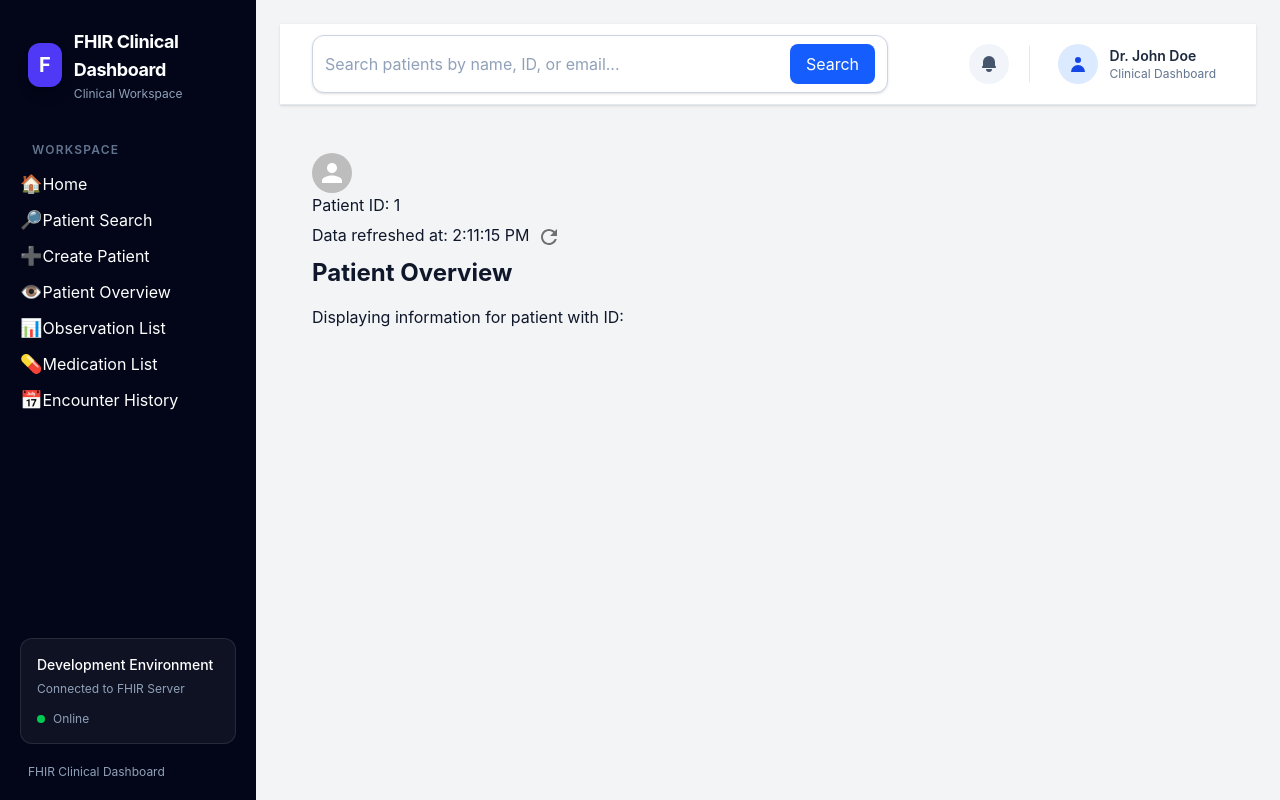
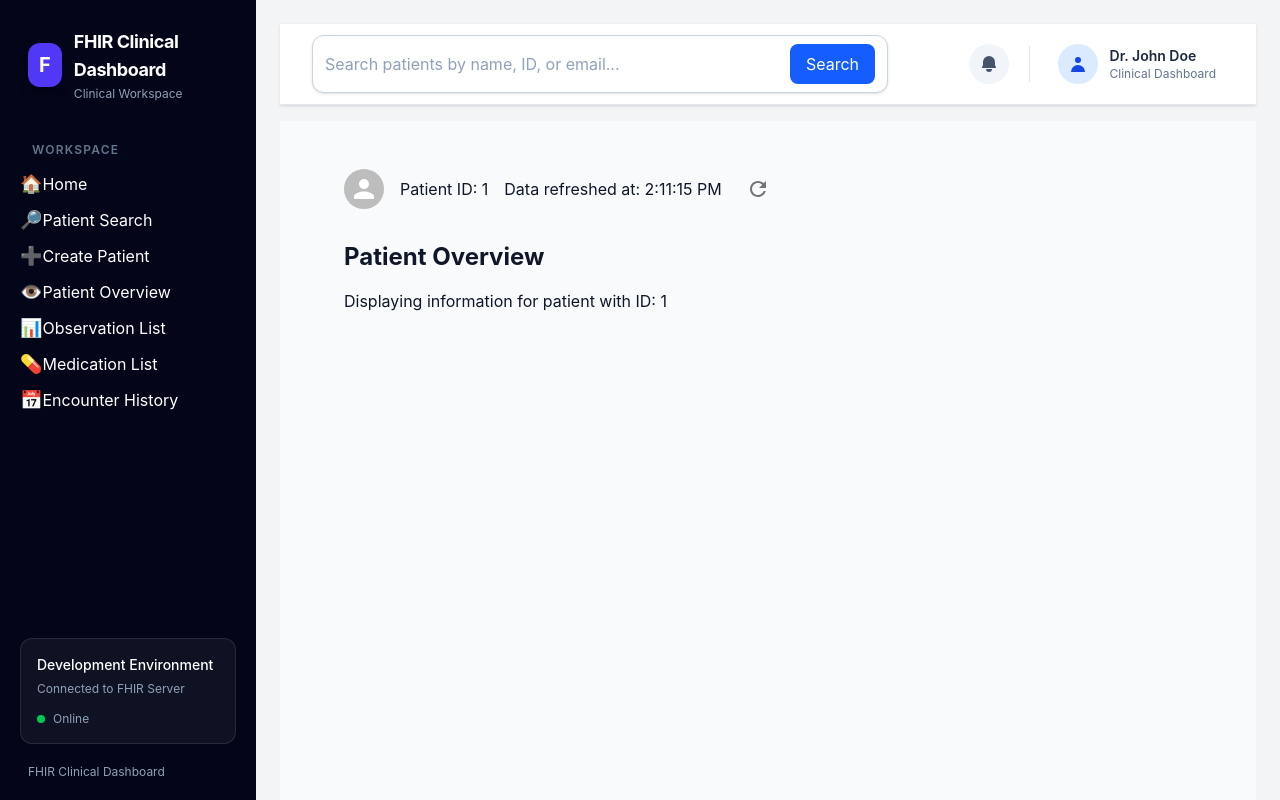
Before and after one commit to davebott-dev/fhir-clinical-dashboard, a React (Vite) app in the folder Client/: page /patient/overview/1 in a window 1280 px wide. Built offline with nearby package versions, Linux system fonts and the light colour scheme; no server answers.

Commit message:
beginning to work on patient overview

```diff
--- a/Client/src/App.jsx
+++ b/Client/src/App.jsx
@@ -20,7 +20,7 @@ function App() {
           <Navbar />
         </header>
   )}
-        <div className="p-4 sm:p-6 lg:p-8">
+        <div className="min-h-screen bg-slate-50 px-4 py-6 sm:px-8">
         <Outlet /> { /* Allows rendering of child routes based on the current route */ }
      </div>
       </main>
--- a/Client/src/routes/patientLayout.jsx
+++ b/Client/src/routes/patientLayout.jsx
@@ -7,10 +7,11 @@ import RefreshIcon from '@mui/icons-material/Refresh';
 function PatientLayout() {
   const [timestamp, setTimestamp] = useState(new Date().toLocaleTimeString());
   const { patientId } = useParams();
+  console.log(patientId);
 
   return (
-    <main>
-      <div>
+    <main className ="min-h-screen bg-slate-50 px-4 py-6 sm:px-8">
+      <div className="mb-8 flex flex-row items-center gap-4">
       <Avatar/>
       {patientId && <p>Patient ID: {patientId}</p>}
       <span>Data refreshed at: {timestamp}</span>
--- a/Client/src/routes/patientOverview.jsx
+++ b/Client/src/routes/patientOverview.jsx
@@ -1,10 +1,43 @@
+import { useState, useEffect } from 'react';
+import { useParams } from 'react-router-dom';
+
 function PatientOverview() {
+  const { patientId } = useParams();
+  const [patient, setPatient] = useState(null);
+  const [loading, setLoading] = useState(true);
+
+  useEffect(() => {
+    // Fetch patient data from fhir mock server based on patientId
+    const fetchPatientData = async () => {
+      try {
+        const response = await fetch(`https://hapi.fhir.org/baseR4/Patient/${patientId}`);
+        const data = await response.json();
+        setPatient(data);
+        setLoading(false);
+      } catch (error) {
+        console.error('Error fetching patient data:', error);
+        setLoading(false);
+      }
+    };
+    fetchPatientData();
+  }, [patientId]);
 
   return (
     <>
       <div>
         <h1 className="text-2xl font-bold mb-4">Patient Overview</h1>
-        <p>Displaying information for patient with ID: </p>
+        <p>Displaying information for patient with ID: {patientId}</p>
+        {loading && <p>Loading...</p>}
+        {patient && (
+          <div className="mt-4">
+            <h2 className="text-lg font-semibold mb-2">Patient Details</h2>
+            <p><strong>First Name:</strong> {patient.name?.[0]?.given?.[0]}</p>
+            <p><strong>Last Name:</strong> {patient.name?.[0]?.family}</p>
+            <p><strong>Email:</strong> {patient.telecom?.find(t => t.system === 'email')?.value}</p>
+            <p><strong>Gender:</strong> {patient.gender}</p>
+            <p><strong>Birth Date:</strong> {patient.birthDate}</p>
+          </div>
+        )}
       </div>
     </>
   );
```
